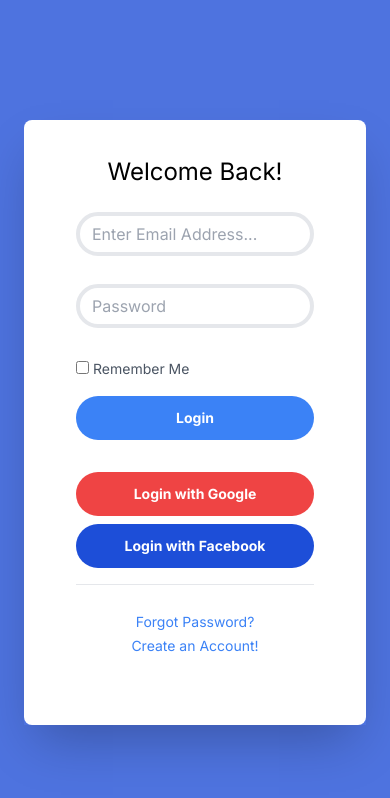
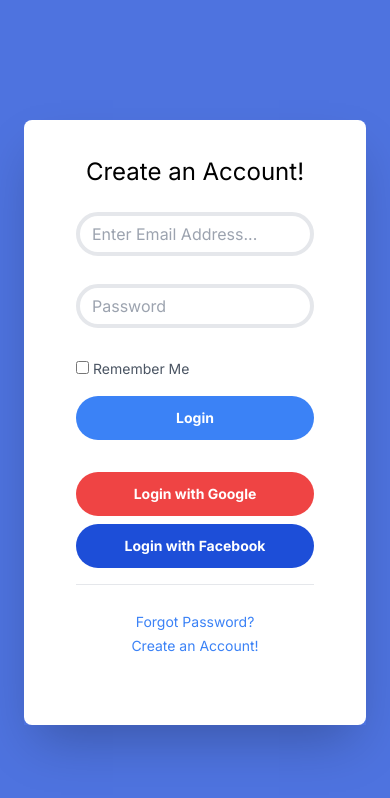
Before and after one commit to kaligu/DataIntimate_Assignment_Project, a Next.js app in the folder Frontend/frontend-app/: page / in a window 390 px wide. Shown: the top 798 px of the page. Built offline with nearby package versions, Linux system fonts and the light colour scheme.

Commit message:
Frontend - implimenting Register component

```diff
--- a/Frontend/frontend-app/src/app/page.tsx
+++ b/Frontend/frontend-app/src/app/page.tsx
@@ -1,9 +1,96 @@
-import Login from "./login/Login";
+import Login from "./view/login/Login";
+import Register from "./view/register/Register";
 
 export default function Home() {
   return (
     <>
-    <Login/>
+      <div className="bg-gradient-primary min-h-screen flex justify-center items-center bg-[#4e73df]">
+        <div className="container mx-auto">
+          <div className="flex justify-center px-6 my-12 ">
+            <div className="w-full xl:w-7/12 lg:w-10/12 flex shadow-2xl">
+              <div
+                className="w-4/12 h-auto bg-gray-400 hidden lg:block lg:w-6/12 bg-cover rounded-l-lg"
+                style={{
+                  backgroundImage:
+                    'url("https://source.unsplash.com/Mv9hjnEUHR4/450x800")',
+                }}
+              ></div>
+              <div className="w-full lg:w-8/12 bg-white p-5 rounded-lg lg:rounded-l-none">
+                <h3 className="pt-4 text-2xl text-center text-black">Create an Account!</h3>
+                <form className="px-8 pt-6 pb-8 mb-4 bg-white rounded">
+                  <div className="mb-4">
+                    <input
+                      className="w-full px-3 py-2 mb-3 text-md leading-tight text-gray-500 border-4 focus:border-gray-400 focus:border-4  rounded-3xl appearance-none focus:outline-none focus:shadow-outline focus:border-blue-200"
+                      id="email"
+                      type="text"
+                      placeholder="Enter Email Address..."
+                    />
+                  </div>
+                  <div className="mb-4">
+                    <input
+                      className="w-full px-3 py-2 mb-3 text-md leading-tight text-gray-500 border-4 focus:border-gray-400 focus:border-4 rounded-3xl appearance-none focus:outline-none focus:shadow-outline focus:border-blue-200"
+                      id="password"
+                      type="password"
+                      placeholder="Password"
+                    />
+                  </div>
+                  <div className="mb-4">
+                    <div className="form-group">
+                      <div className="custom-control custom-checkbox small">
+                        <input
+                          type="checkbox"
+                          className="custom-control-input"
+                          id="customCheck"
+                        />
+                        <label
+                          className="custom-control-label text-sm ml-1 text-gray-600"
+                          htmlFor="customCheck"
+                        >
+                          Remember Me
+                        </label>
+                      </div>
+                    </div>
+                  </div>
+                  <div className="mb-4">
+                    <button className="bg-blue-500 hover:bg-blue-700 text-white font-bold py-3 px-4 rounded-full w-full text-sm"
+
+                    >
+                      Login
+                    </button>
+                  </div>
+
+                  <div className="mb-4">
+                    <button className="mt-4 bg-red-500 hover:bg-red-700 text-white font-bold py-3 px-4 rounded-full w-full text-sm">
+                      Login with Google
+                    </button>
+                    <button className="mt-2 bg-blue-700 hover:bg-blue-900 text-white font-bold py-3 px-4 text-sm rounded-full w-full">
+                      Login with Facebook
+                    </button>
+                  </div>
+
+                  <hr className="mb-6 border-t" />
+                  <div className="text-center">
+                    <a
+                      className="inline-block text-sm text-blue-500 align-baseline hover:text-blue-800"
+                      href="#"
+                    >
+                      Forgot Password?
+                    </a>
+                  </div>
+                  <div className="text-center">
+                    <a
+                      className="inline-block text-sm text-blue-500 align-baseline hover:text-blue-800"
+                      href="#"
+                    >
+                      Create an Account!
+                    </a>
+                  </div>
+                </form>
+              </div>
+            </div>
+          </div>
+        </div>
+      </div>
     </>
   );
 }
--- /dev/null
+++ b/Frontend/frontend-app/src/app/view/register/Register.tsx
@@ -0,0 +1,11 @@
+import React from 'react'
+
+function Register() {
+  return (
+    <>
+
+    </>
+  )
+}
+
+export default Register
```
Also changed, not shown: Frontend/frontend-app/src/app/view/login/Login.tsx (renamed from Frontend/frontend-app/src/app/login/Login.tsx).
